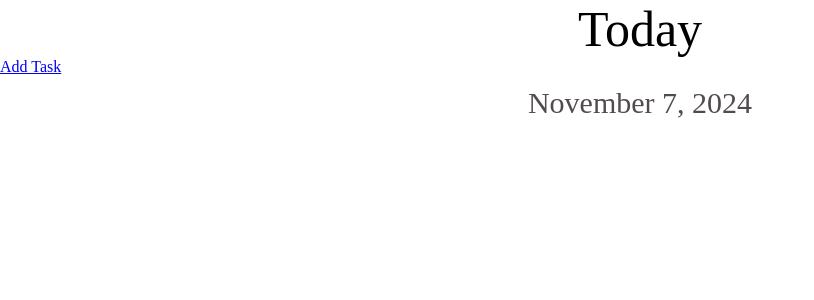
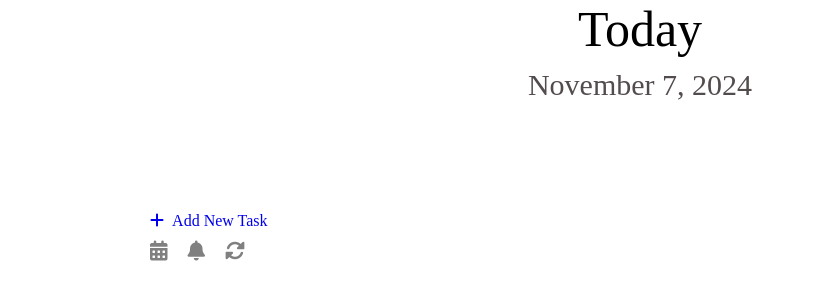
Before and after one commit to Ayanda-Radebe/to-dolist, a website: page index.html in a window 1280 px wide. Shown: the whole page, without its empty margins (0-814 px from the left). Drawn offline with Linux system fonts and the light colour scheme.

Commit message:
task icons added

```diff
--- a/index.html
+++ b/index.html
@@ -5,32 +5,48 @@
     <meta name="viewport" content="width=device-width, initial-scale=1.0">
     <title>To-do-list</title>
     <link rel="stylesheet" href="style.css">
+    <link rel="stylesheet" href="https://cdnjs.cloudflare.com/ajax/libs/font-awesome/6.0.0-beta3/css/all.min.css">
+
 </head>
 <body>
 
 <!--Landing Page -->
     <p class="my-day">Today</p>
-    <div class="task">
-        <a href="#" id="addTaskButton">Add Task</a>
-      </div>
+
 
 <!-- Display Date -->
-<div class="date-display" id="currentDate">
-</div>
+    <div class="date-display" id="currentDate">
+    </div>
+        <div class="close">&times;</div>
+
+        <div class="task-contanier">
+        <div class="task">
+            <a href="#" id="addTaskButton"><i class="fas fa-plus"></i> Add New Task</a>
+            <div class="task-options">
+                <div class="icon" data-tooltip="Due Date">
+                    <i class="fas fa-calendar-alt"></i>
+                </div>
+                <div class="icon" data-tooltip="Remind Me">
+                    <i class="fas fa-bell"></i>
+                </div>
+                <div class="icon" data-tooltip="Repeat">
+                    <i class="fas fa-sync-alt"></i>
+                </div>
+            </div>
+        </div>
 
 
-<!--Add new task-->
+<!--Add new task
 
 <div id="taskModal" class="modal">
     <div class="modal-content">
-        <span class="close">&times;</span>
         <h2 class="taskname">Add a Task</h2>
         <input type="text" id="taskName" placeholder="Task name" />
         <textarea id="taskDetails" placeholder="Task details"></textarea>
         <button id="saveTask">Save Task</button>
     </div>
 </div>
-
+-->
 
 
 
--- a/style.css
+++ b/style.css
@@ -4,17 +4,68 @@
     box-sizing: border-box ;
 }
 
-body{
+body {
     background-color: white;
 }
 
-.my-day{
+.my-day {
     text-align: center;
     font-size: 50px;
 }
 
+#addTaskButton i {
+    margin-right: 5px;
+}
 
-/* Modal */
+#addTaskButton {
+    text-decoration: none;
+}
+
+.task {
+    display: flex;
+    align-items: start;
+    flex-direction: column;
+}
+
+.task-options {
+    display: flex;
+    gap: 20px;
+    margin-top: 10px;
+}
+
+.task-contanier {
+    margin-left: 150px;
+    margin-top: 100px;
+}
+
+.icon {
+    position: relative;
+    font-size: 20px;
+    color: grey;
+}
+
+.icon::after {
+    content: attr(data-tooltip);
+    position: absolute;
+    bottom: -25px;
+    left: 50%;
+    transform: translateX(-50%);
+    background-color: #333;
+    color: #e41f1f;
+    padding: 5px;
+    border-radius: 4px;
+    font-size: 12px;
+    white-space: nowrap;
+    opacity: 0;
+    pointer-events: none;
+    transition: opacity 0.2s;
+}
+
+.icon:hover::after {
+    opacity: 1;
+}
+
+/* Modal
 .modal {
     display: none;
     position: fixed;
@@ -48,7 +99,11 @@ body{
 .close:hover{
     color: red;
 }
+*/
 
+.close{
+    display: none;
+}
 .taskname{
     color: rgba(134, 128, 128, 0.959);
 }
```
